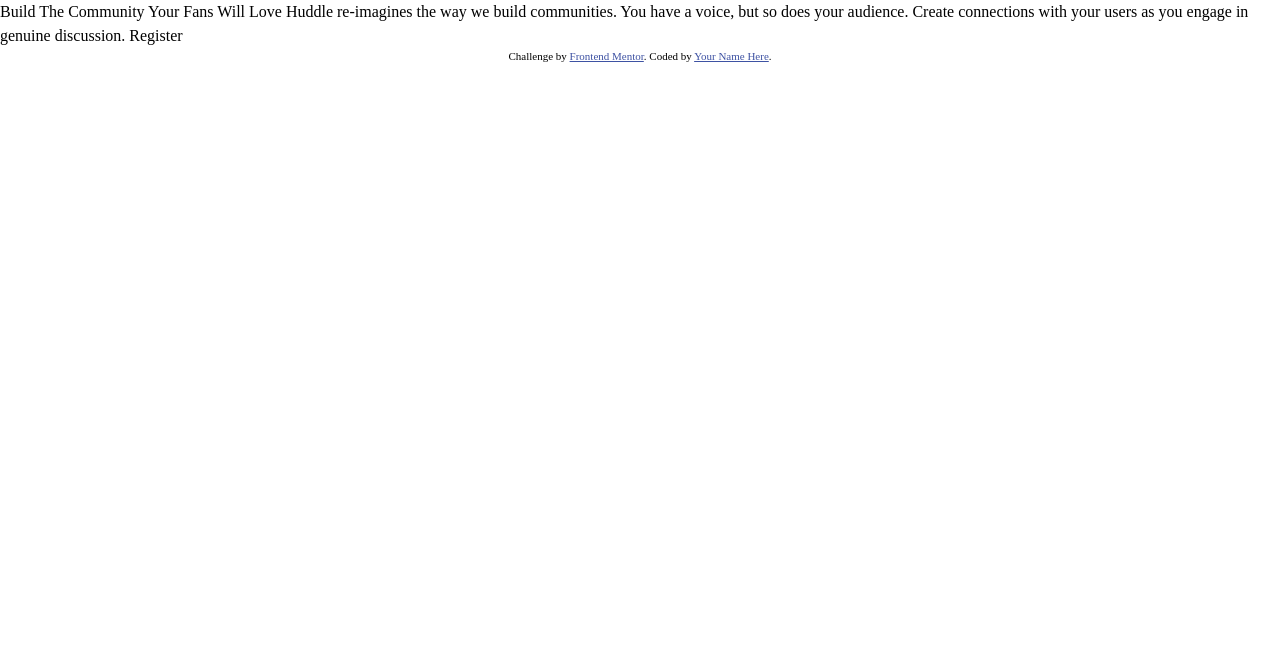
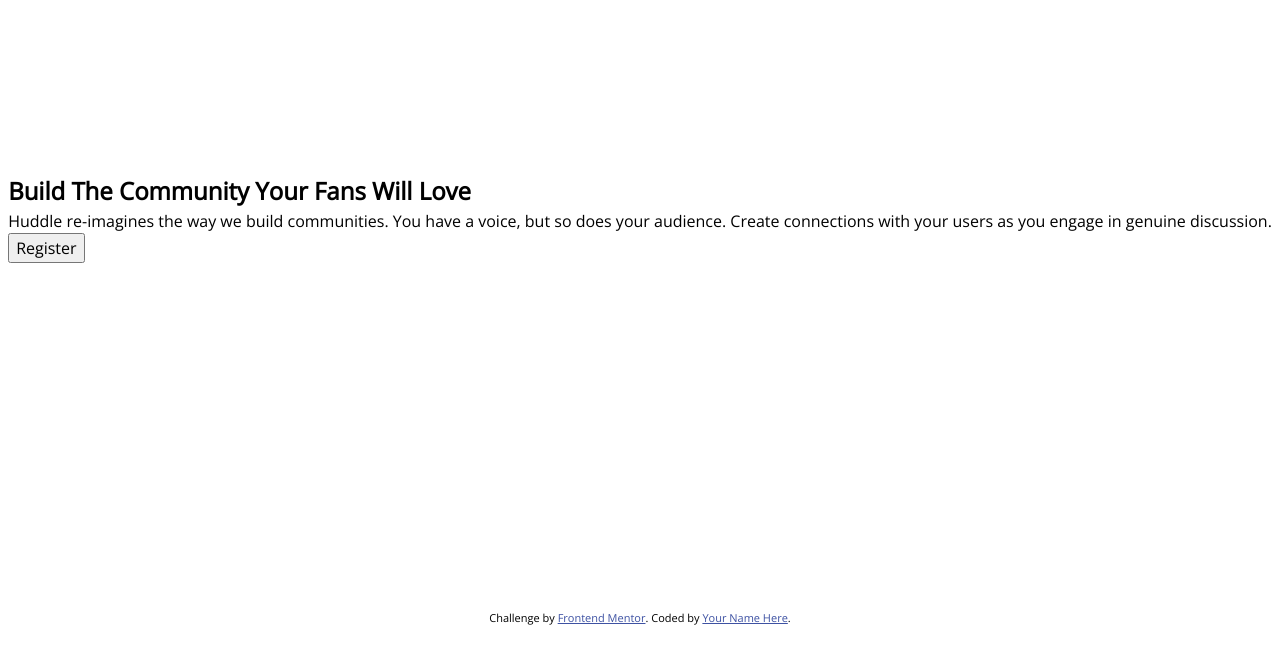
Before and after one commit to regret546/huddle-landing-page-with-single-introductory-section-master, a plain HTML site: page index.html in a window 1280 px wide. Drawn offline with nearby package versions, Linux system fonts and the light colour scheme.

Commit message:
declare global design and build semantic html layout

```diff
--- /dev/null
+++ b/apps/scss/global/_boilerplate.scss
@@ -0,0 +1,9 @@
+body {
+  font-family: var(--ff--primary);
+}
+
+.container {
+  min-height: 100vh;
+  display: grid;
+  place-items: center;
+}
--- /dev/null
+++ b/apps/scss/global/_colors.scss
@@ -0,0 +1,5 @@
+:root {
+  /* Primary Colors */
+  --clr--violet: hsl(257, 40%, 49%);
+  --clr--soft-magenta: hsl(300, 69%, 71%);
+}
--- a/apps/scss/global/_fonts.scss
+++ b/apps/scss/global/_fonts.scss
@@ -1,4 +1,9 @@
 :root {
   /* Font Family */
   --ff--primary: "Open Sans", sans-serif;
+  --fw--secondary: "Poppins", sans-serif;
+
+  /* Font Weight */
+  --fw--bold: 400;
+  --fw--very-bold: 600;
 }
--- a/apps/scss/global/_index.scss
+++ b/apps/scss/global/_index.scss
@@ -1 +1,4 @@
 @forward "cssreset";
+@forward "fonts";
+@forward "colors";
+@forward "boilerplate";
--- a/index.html
+++ b/index.html
@@ -14,7 +14,7 @@
     <link rel="preconnect" href="https://fonts.googleapis.com" />
     <link rel="preconnect" href="https://fonts.gstatic.com" crossorigin />
     <link
-      href="https://fonts.googleapis.com/css2?family=Open+Sans&display=swap"
+      href="https://fonts.googleapis.com/css2?family=Open+Sans&family=Poppins:wght@400;600&display=swap"
       rel="stylesheet"
     />
     <title>
@@ -33,10 +33,20 @@
     </style>
   </head>
   <body>
-    Build The Community Your Fans Will Love Huddle re-imagines the way we build
-    communities. You have a voice, but so does your audience. Create connections
-    with your users as you engage in genuine discussion. Register
+    <div class="container">
+      <main class="huddle">
+        <section class="huddle__header"></section>
 
+        <section class="huddle__info">
+          <h1>Build The Community Your Fans Will Love</h1>
+          <p>
+            Huddle re-imagines the way we build communities. You have a voice,
+            but so does your audience. Create connections with your users as you
+            engage in genuine discussion.
+          </p>
+          <button>Register</button>
+        </section>
+      </main>
       <footer>
         <p class="attribution">
           Challenge by
@@ -45,5 +55,6 @@
           >. Coded by <a href="#">Your Name Here</a>.
         </p>
       </footer>
+    </div>
   </body>
 </html>
```
Also changed, not shown: dist/style.css, 1 other file. Lines whose indentation alone changed are shown as unchanged.
